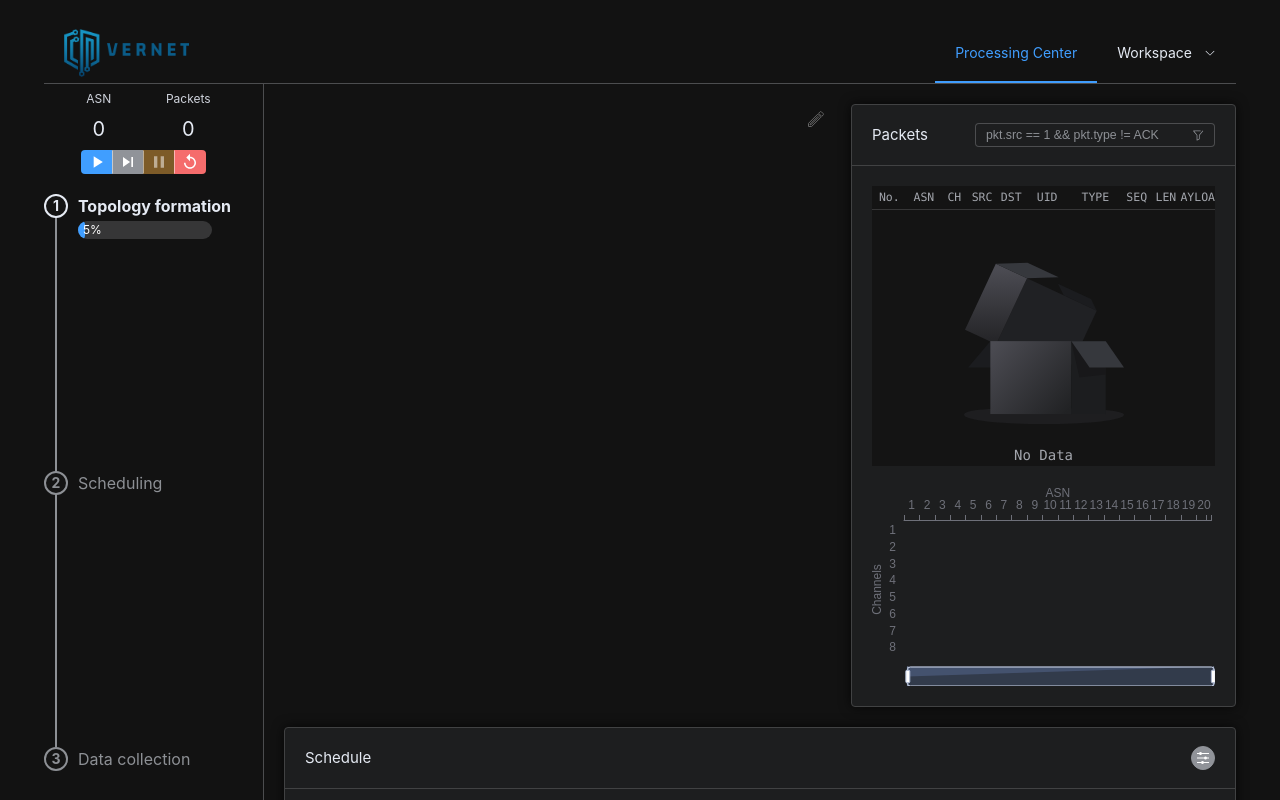
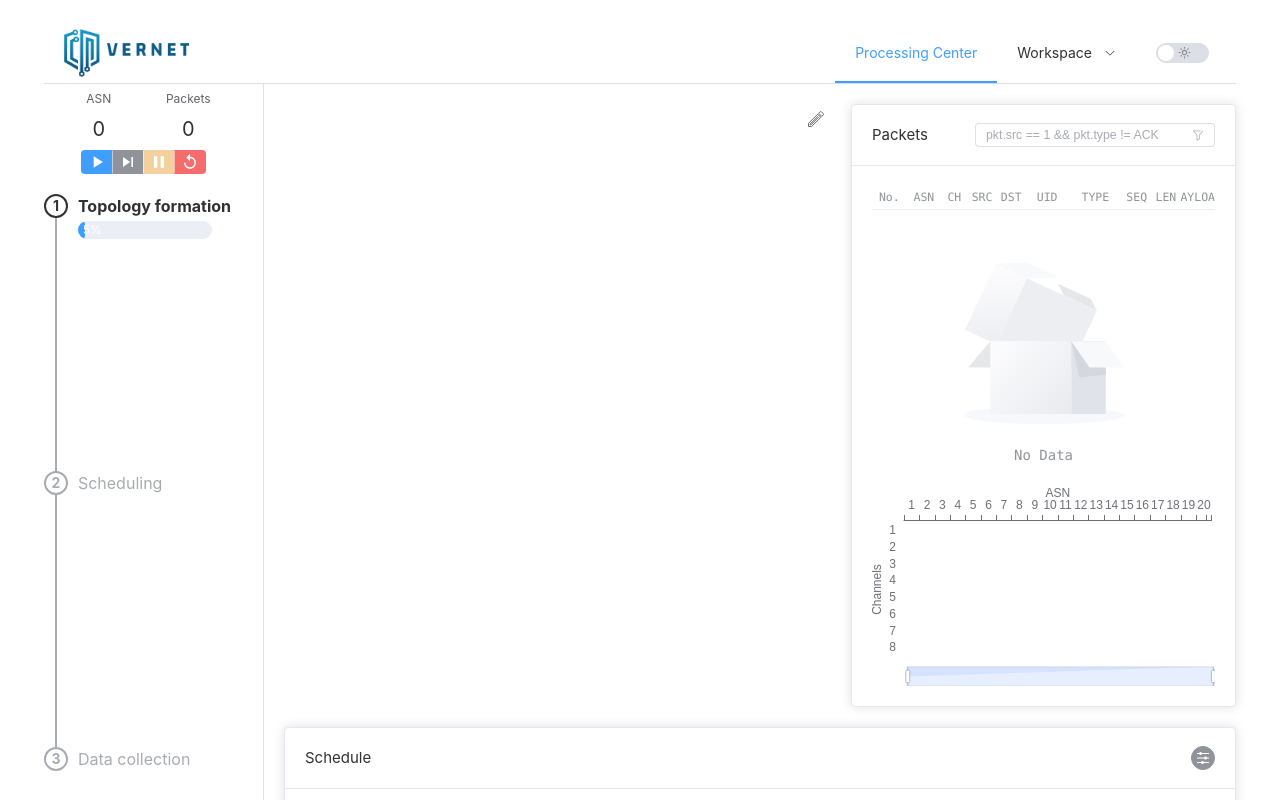
Before and after one commit to AmyangXYZ/VeRNet, a Vue app: page / in a window 1280 px wide. Shown: the top 800 px of the page. Built offline with nearby package versions, Linux system fonts and the light colour scheme.

Commit message:
change dark mode color

```diff
--- /dev/null
+++ b/src/assets/dark.css
@@ -0,0 +1,5 @@
+html.dark {
+  background-color: #0e1116;
+  --el-bg-color: #0e1116;
+  --el-bg-color-overlay: #0e1116;
+}
--- a/src/assets/main.css
+++ b/src/assets/main.css
@@ -1,7 +1,6 @@
 @import './base.css';
 
 #app {
-  /* max-width: 1280px; */
   width: 100%;
   margin: 0 auto;
   padding: 1.5rem;
--- a/src/components/PageHeader.vue
+++ b/src/components/PageHeader.vue
@@ -1,8 +1,12 @@
 <script lang="ts" setup>
 import { ref } from 'vue'
 import VeRNETLogo from '@/assets/logo.png'
-// import { Moon } from '@element-plus/icons-vue'
-// import Light from './icons/IconLightMode.vue'
+import { Moon } from '@element-plus/icons-vue'
+import Light from './icons/IconLightMode.vue'
+
+import { useDark } from '@vueuse/core'
+
+const isDark = useDark()
 
 const activeIndex = ref('1')
 const handleSelect = (key: string, keyPath: string[]) => {
@@ -34,7 +38,7 @@ const handleSelect = (key: string, keyPath: string[]) => {
         <el-menu-item index="2-4-3">item three</el-menu-item>
       </el-sub-menu>
     </el-sub-menu>
-    <!-- <el-menu-item style="margin: auto">
+    <el-menu-item style="margin: auto">
       <el-switch
         class="theme-switch"
         v-model="isDark"
@@ -43,7 +47,7 @@ const handleSelect = (key: string, keyPath: string[]) => {
         active-color="dark"
         :inactive-icon="Light"
       />
-    </el-menu-item> -->
+    </el-menu-item>
   </el-menu>
 </template>
 
--- a/src/hooks/useTopology.ts
+++ b/src/hooks/useTopology.ts
@@ -170,7 +170,7 @@ export function useTopology(chartDom: any) {
       },
       groundPlane: {
         show: true,
-        color: '#2a2a2a'
+        color: '#1f0025'
       },
       // environment: '#1e1e1e',
       light: {
--- a/src/main.ts
+++ b/src/main.ts
@@ -1,9 +1,10 @@
 import './assets/main.css'
-
 import { createApp } from 'vue'
 import ElementPlus from 'element-plus'
 import 'element-plus/dist/index.css'
 import 'element-plus/theme-chalk/dark/css-vars.css'
+import './assets/dark.css'
+
 import App from './App.vue'
 import router from './router'
 
```
